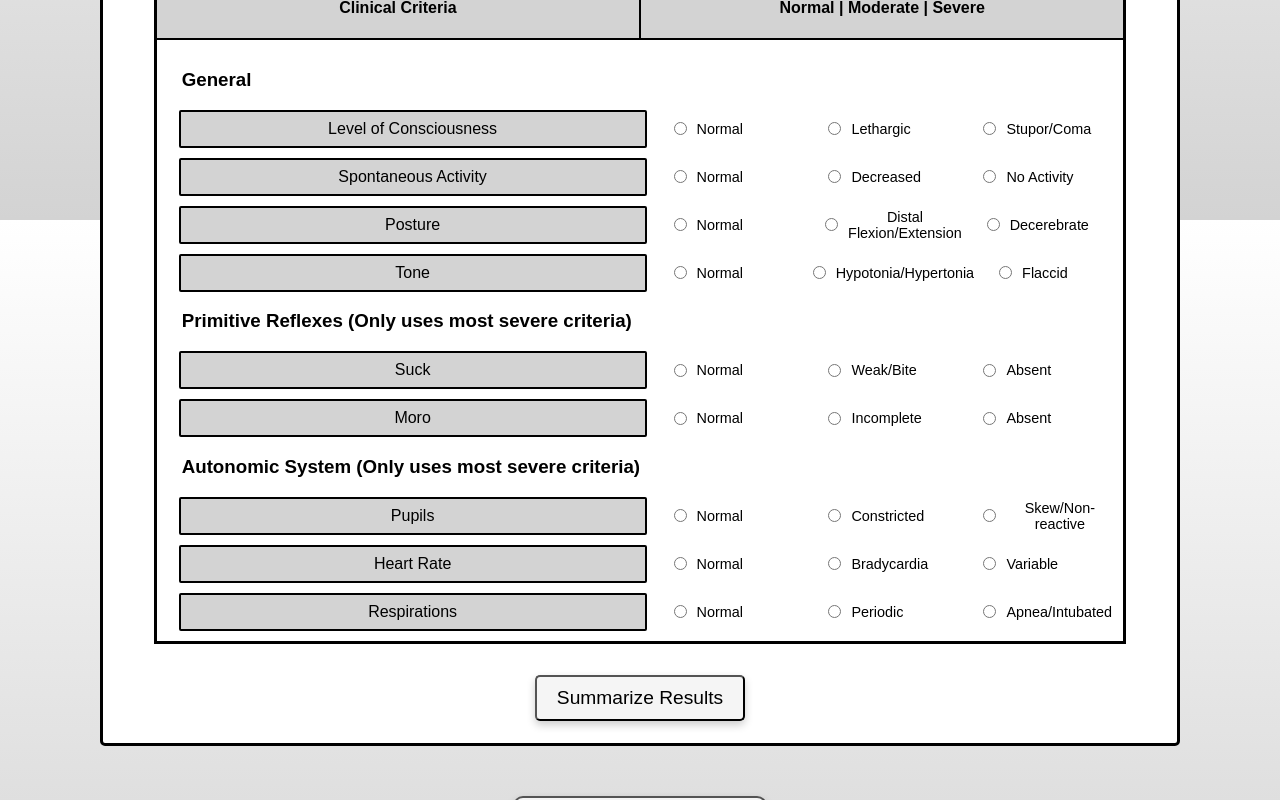
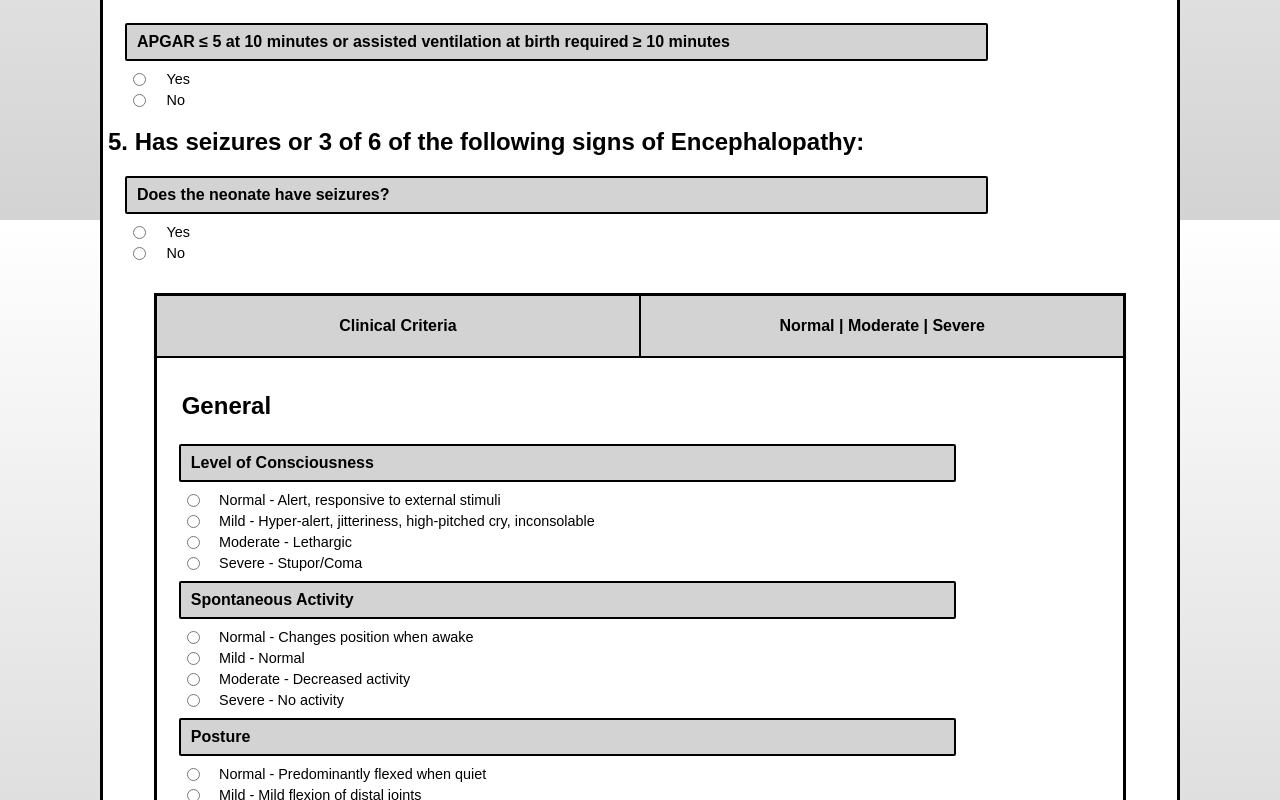
Before and after one commit to alexmerlo23/NeoCare, a React (Vite) app in the folder frontend/: page /rightbranch in a window 1280 px wide. Shown: the part 2980-3780 px from the top of the page. Built offline with nearby package versions, Linux system fonts and the light colour scheme; a web font is replaced by a local one.

Commit message:
fixed UI for smaller screen sizes

```diff
--- a/frontend/src/pages/RightBranch/RightBranch.css
+++ b/frontend/src/pages/RightBranch/RightBranch.css
@@ -75,6 +75,7 @@
 }
 
 .right-branch-sarnat-exam h3 {
+    font-size: x-large;
     text-align: left;
     margin-left: 20px;
 }
@@ -86,8 +87,7 @@
 
 .radio-group {
     display: flex;
-    justify-content: space-between;
-    align-items: center;
+    flex-direction: column; /* Always stack items in column */
     gap: 10px;
     margin: 10px 5px 10px 20px;
 }
@@ -97,19 +97,20 @@
     margin: 0px 2px;
     border: 2px solid black;
     border-radius: 2px;
+    font-weight: bold;
     flex: 1;
-    text-align: center;
-    padding: 8px 2px; /* Top and bottom padding only */
-    width: 45%; /* Restrict label width to half the screen */
+    text-align: left;
+    padding: 8px 10px; /* Top and bottom padding only */
+    width: 80%; /* Restrict label width to half the screen */
     word-wrap: break-word; /* Break long words to avoid overflow */
 }
 
 
 .radio-buttons {
     display: flex;
-    justify-content: center;
+    flex-direction: column; /* Always stack items in column */
     font-size: .9rem;
-    width: 50%;
+    width: 100%;
     gap: 5px;
     flex: 1;
 }
@@ -118,12 +119,16 @@
     display: inline-flex;
     align-items: center;
     justify-content: left;
-    width: 50%; /* Dynamically adjusts spacing */
-    margin: 0 5px;
 }
 
+.radio-label-text {
+    text-align: left;
+    padding-left: 1%;   /* Indent all lines */
+}
+
+
 .radio-buttons input[type="radio"] {
-    margin: 0px 10px;
+    margin: 0px 10px;;
 }
 
 .highlight-group {
@@ -193,6 +198,7 @@
     background-color: white;
     width: 90%;
     margin: 10px auto;
+    margin-top: 3%;
 }
 
 .part-5-container h3{
@@ -278,6 +284,10 @@
     transition: transform 0.3s, box-shadow 0.3s, background-color 0.3s;
 }
 
+.button-group{
+    margin-bottom: 5%;
+}
+
 @media (max-width: 900px) {
     .radio-group {
         flex-direction: column;
@@ -318,7 +328,12 @@
         width: 95%;
     }
     .radio-group p {
-        width: 45%;
+        width: 90%;
+    }
+
+    .radio-label-text {
+        text-align: left;
+        padding-left: 1%;   /* Indent all lines */
     }
 
     .input-group input {
@@ -339,9 +354,20 @@
     .right-branch-sarnat-exam {
         width: 95%;
     }
+
     .radio-group p {
         width: 90%;
     }
+
+    .radio-buttons{
+        font-size: .8rem;
+    }
+
+    .radio-label-text {
+        text-align: left;
+        padding-left: 1%;   /* Indent all lines */
+    }
+
 
     .input-group input {
         width: 25%;
--- a/frontend/src/pages/RightBranch/RightBranch.jsx
+++ b/frontend/src/pages/RightBranch/RightBranch.jsx
@@ -76,12 +76,14 @@ export default function RightBranch() {
         summaryText += `${criteria.has_seizures === "0" ? "The neonate has seizures<br />" : ""}`;
 
         const encephalopathySigns = Object.entries(criteria.encephalopathy_details)
-            .filter(([_, value]) => value === "Moderate" || value === "Severe")
+            .filter(([_, value]) => value === "Mild" || value === "Moderate" || value === "Severe")
             .map(([key, value]) => {
                 const signName = key.replace(/_/g, " ");
-                const signValue = optionsMap[key][value === "Moderate" ? 1 : 2];
-                return `Neonate's ${signName} is ${signValue} (${value} sign of Encephalopathy)`;
+                const severityIndex = ["Normal", "Mild", "Moderate", "Severe"].indexOf(value);
+                const signValue = optionsMap[key]?.[severityIndex] || value;
+                return `Neonate's ${signName} - ${signValue} (${value} sign of Encephalopathy)`;
             });
+
 
         if (encephalopathySigns.length > 0) {
             summaryText += encephalopathySigns.join("<br />") + "<br />";
@@ -127,10 +129,21 @@ export default function RightBranch() {
                 summaryText += `<br /><b>Interpretation:</b> The neonate shows signs of <b>Moderate HIE</b>.`;
             } else {
                 if (loc === "Severe") {
-                    summaryText += `<br /><b>Interpretation:</b> The neonate shows signs of <b>Severe HIE</b> (based on tie-breaker).`;
+                    summaryText += `<br /><b>Interpretation:</b> The neonate shows signs of <b>Severe HIE</b>.`;
                 } else {
-                    summaryText += `<br /><b>Interpretation:</b> The neonate shows signs of <b>Moderate HIE</b> (based on tie-breaker).`;
+                    summaryText += `<br /><b>Interpretation:</b> The neonate shows signs of <b>Moderate HIE</b>.`;
                 }
+            }
+        }
+        else{
+            if (criteria.has_seizures === "0"){
+                summaryText += `<br /><b>Interpretation:</b> The neonate shows signs of <b>Moderate HIE</b>.`;
+            }
+            else if (criteria.signs_of_encephalopathy > 0){
+                summaryText += `<br /><b>Interpretation:</b> The neonate shows signs of <b>Mild HIE</b>.`;
+            }
+            else{
+                summaryText += `<br /><b>Interpretation:</b> The neonate shows <b>no signs of HIE</b>.`;
             }
         }
 
@@ -139,16 +152,18 @@ export default function RightBranch() {
 
     // Add optionsMap
     const optionsMap = {
-        level_of_consciousness: ["Normal", "Lethargic", "Stupor / Coma"],
-        spontaneous_activity: ["Normal", "Decreased", "No Activity"],
-        posture: ["Normal", "Distal Flexion / Extension", "Decerebrate"],
-        tone: ["Normal", "Hypotonia / Hypertonia", "Flaccid"],
-        suck: ["Normal", "Weak/Bite", "Absent"],
-        moro: ["Normal", "Incomplete", "Absent"],
-        pupils: ["Normal", "Constricted", "Skew / Non-reactive"],
-        heart_rate: ["Normal", "Bradycardia", "Variable"],
-        respirations: ["Normal", "Periodic", "Apnea/Intubated"]
+        level_of_consciousness: ["Normal", "Hyper-alert, jitteriness, high-pitched cry, inconsolable", "Lethargic", "Stupor / Coma"],
+        spontaneous_activity: ["Normal", "Mildly Decreased", "Decreased Activity", "No Activity"],
+        posture: ["Normal", "Mild flexion of distal joints", "Distal flexion, complete extension, frog leg posture", "Decerebrate"],
+        tone: ["Normal", "Normal or slightly increased peripheral tone", "Hypotonia (focal/general), hypertonia (focal/truncal)", "Flaccid"],
+        suck: ["Normal", "Poor/Decreased", "Weak/Bite", "Absent"],
+        moro: ["Normal", "Partial response, low threshold to elicit", "Incomplete", "Absent"],
+        pupils: ["Normal", "Mydriasis", "Constricted", "Skew deviation / dilated / non-reactive"],
+        heart_rate: ["Normal", "Tachycardia (>160)", "Bradycardia", "Variable"],
+        respirations: ["Normal", "Hyperventilation (RR > 60)", "Periodic or CPAP", "Apnea/Intubated"]
     };
+
+
 
     const handleRadioChange = (name, value) => {
         setCriteria((prev) => {
@@ -167,12 +182,15 @@ export default function RightBranch() {
             ].includes(name)) {
                 // Store the value and update encephalopathy_details
                 if (value === "0") {
-                    delete newCriteria.encephalopathy_details[name]; // Remove if Normal
+                    delete newCriteria.encephalopathy_details[name];
                 } else if (value === "1") {
-                    newCriteria.encephalopathy_details[name] = "Moderate"; // Moderate is 1
+                    newCriteria.encephalopathy_details[name] = "Mild";
                 } else if (value === "2") {
-                    newCriteria.encephalopathy_details[name] = "Severe"; // Severe is 2
+                    newCriteria.encephalopathy_details[name] = "Moderate";
+                } else if (value === "3") {
+                    newCriteria.encephalopathy_details[name] = "Severe";
                 }
+
 
                // Group logic for Primitive Reflexes and Autonomic System
 const groups = {
@@ -219,13 +237,18 @@ newCriteria.signs_of_encephalopathy = numSigns;
                             type="radio"
                             name={name}
                             value={index}
-                            onChange={(e) => handleRadioChange(name, e.target.value)}
-                        /> {option}
+                            checked={criteria[name] === String(index)}
+                            onChange={() => handleRadioChange(name, String(index))}
+                        />
+                        <span className="radio-label-text">{option}</span>
                     </label>
                 ))}
             </div>
         </div>
     );
+
+
+
 
     const renderHighlightGroup = (name, label, yesSelected, noSelected) => (
         <div className="highlight-group">
@@ -327,17 +350,71 @@ newCriteria.signs_of_encephalopathy = numSigns;
 
                     </div>
                     <h3>General</h3>
-                    {renderRadioGroup("level_of_consciousness", "Level of Consciousness", ["Normal", "Lethargic", "Stupor/Coma"])}
-                    {renderRadioGroup("spontaneous_activity", "Spontaneous Activity", ["Normal", "Decreased", "No Activity"])}
-                    {renderRadioGroup("posture", "Posture", ["Normal", "Distal Flexion/Extension", "Decerebrate"])}
-                    {renderRadioGroup("tone", "Tone", ["Normal", "Hypotonia/Hypertonia", "Flaccid"])}
+                    {renderRadioGroup("level_of_consciousness", "Level of Consciousness", [
+                        "Normal - Alert, responsive to external stimuli",
+                        "Mild - Hyper-alert, jitteriness, high-pitched cry, inconsolable",
+                        "Moderate - Lethargic",
+                        "Severe - Stupor/Coma"
+                    ])}
+
+                    {renderRadioGroup("spontaneous_activity", "Spontaneous Activity", [
+                        "Normal - Changes position when awake",
+                        "Mild - Normal",
+                        "Moderate - Decreased activity",
+                        "Severe - No activity"
+                    ])}
+
+                    {renderRadioGroup("posture", "Posture", [
+                        "Normal - Predominantly flexed when quiet",
+                        "Mild - Mild flexion of distal joints",
+                        "Moderate - Distal flexion, complete extension, frog leg posture",
+                        "Severe - Decerebrate"
+                    ])}
+
+                    {renderRadioGroup("tone", "Tone", [
+                        "Normal - Strong flexor tone in all extremities + hips",
+                        "Mild - Normal or slightly increased peripheral tone",
+                        "Moderate - Hypotonia (focal/general), hypertonia (focal/truncal)",
+                        "Severe - Flaccid"
+                    ])}
+
                     <h3>Primitive Reflexes (Only uses most severe criteria)</h3>
-                    {renderRadioGroup("suck", "Suck", ["Normal", "Weak/Bite", "Absent"])}
-                    {renderRadioGroup("moro", "Moro", ["Normal", "Incomplete", "Absent"])}
+                    {renderRadioGroup("suck", "Suck", [
+                        "Normal - Strong, easily elicited",
+                        "Mild - Decreased",
+                        "Moderate - Weak or bite",
+                        "Severe - Absent"
+                    ])}
+
+                    {renderRadioGroup("moro", "Moro", [
+                        "Normal - Complete",
+                        "Mild - Partial response, low threshold to elicit",
+                        "Moderate - Incomplete",
+                        "Severe - Absent"
+                    ])}
+
                     <h3>Autonomic System (Only uses most severe criteria)</h3>
-                    {renderRadioGroup("pupils", "Pupils", ["Normal", "Constricted", "Skew/Non-reactive"])}
-                    {renderRadioGroup("heart_rate", "Heart Rate", ["Normal", "Bradycardia", "Variable"])}
-                    {renderRadioGroup("respirations", "Respirations", ["Normal", "Periodic", "Apnea/Intubated"])}
+                    {renderRadioGroup("pupils", "Pupils", [
+                        "Normal",
+                        "Mild - Mydriasis",
+                        "Moderate - Constricted",
+                        "Severe - Skew deviation / dilated / non-reactive"
+                    ])}
+
+                    {renderRadioGroup("heart_rate", "Heart Rate", [
+                        "Normal - 100–160 bpm",
+                        "Mild - Tachycardia (>160)",
+                        "Moderate - Bradycardia",
+                        "Severe - Variable"
+                    ])}
+
+                    {renderRadioGroup("respirations", "Respirations", [
+                        "Normal - Regular respirations",
+                        "Mild - Hyperventilation (RR > 60)",
+                        "Moderate - Periodic or CPAP",
+                        "Severe - Apnea/Intubated"
+                    ])}
+
                 </div>
                 <button className='summary-button' onClick={calculateScore}>Summarize Results</button>
                 {summary && (
```
